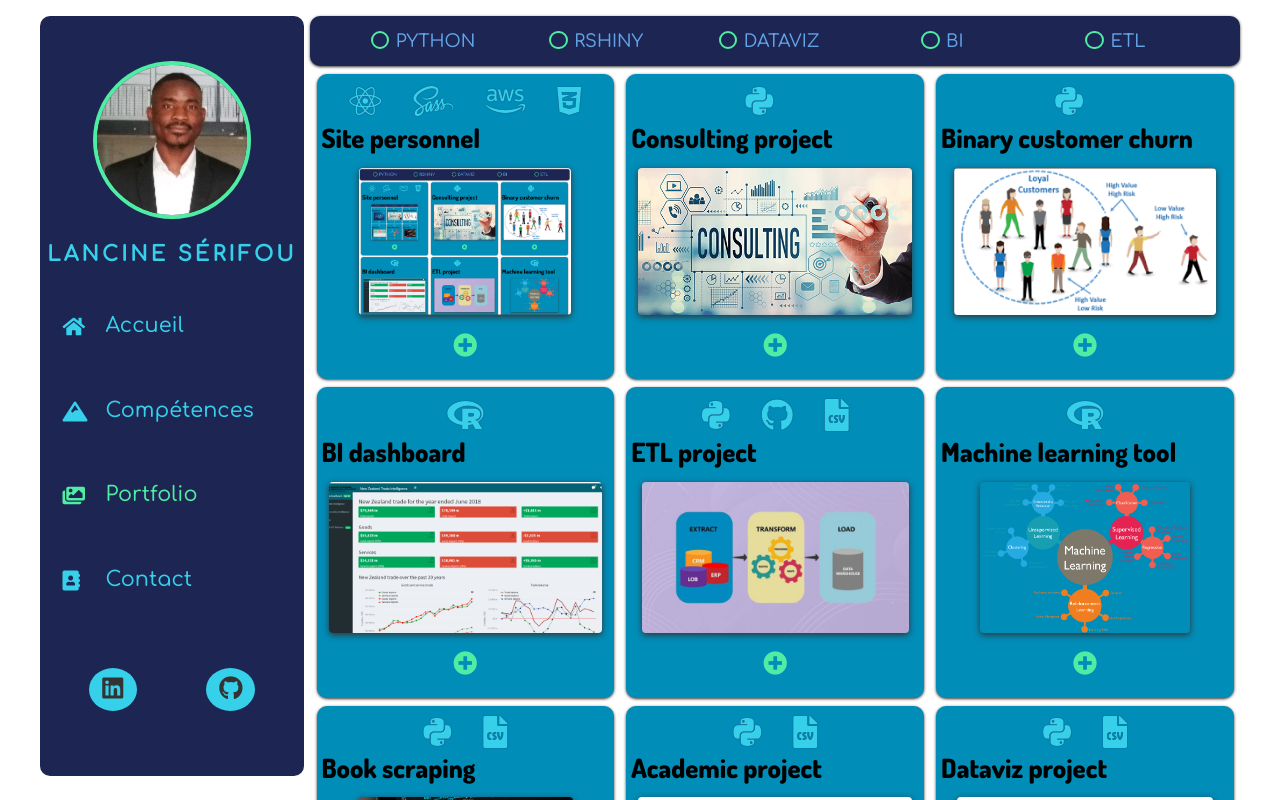
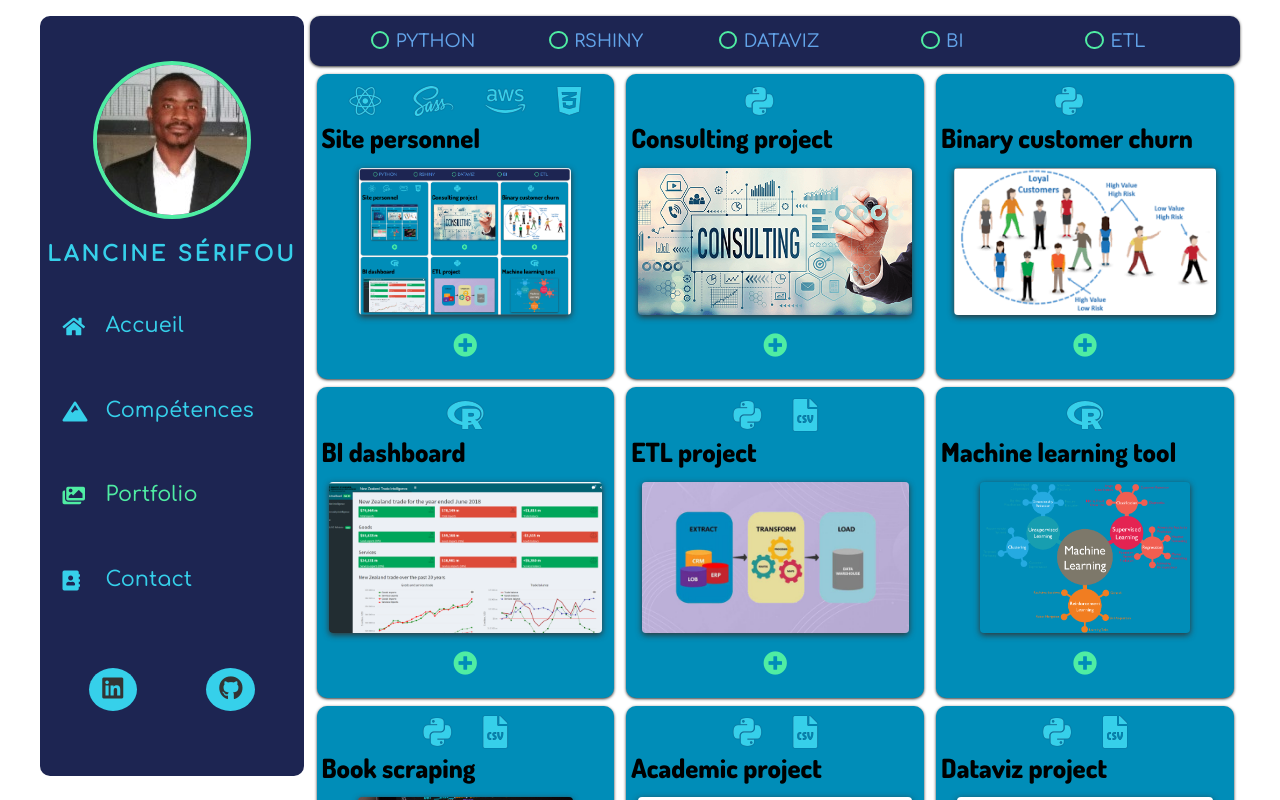
Before and after one commit to Lancin10/SITE-WEB, a React (Create React App) app: page /portfolio in a window 1280 px wide. Shown: the top 800 px of the page. Built offline with nearby package versions, Linux system fonts and the light colour scheme; some icons are missing; a web font is replaced by a local one.

Commit message:
Update portfolioData.js

```diff
--- a/src/data/portfolioData.js
+++ b/src/data/portfolioData.js
@@ -56,7 +56,7 @@ export const projectsData = [
     title: "ETL project",
     date: "Juillet 2022",
     languages: ["Postgresql", "Python", "ETL", "PGAdmin "],
-    languagesIcons:["fab fa-python", "fab fa-github", "fas fa-file-csv"],
+    languagesIcons:["fab fa-python", "fas fa-file-csv"],
     python_packages: ["Pandas", "Jupyter"],
     resume: "Il s'agit de mettre en place un ETL avec Python et Postgresql. Les données extraites à partir de fichier CSV ont été traitées et transformées grâce à la bibliothèque Pandas. Le transfert des données vers la BDD Posgresql a été réalisé via des requêtes sql.",
     detail:"",
```
